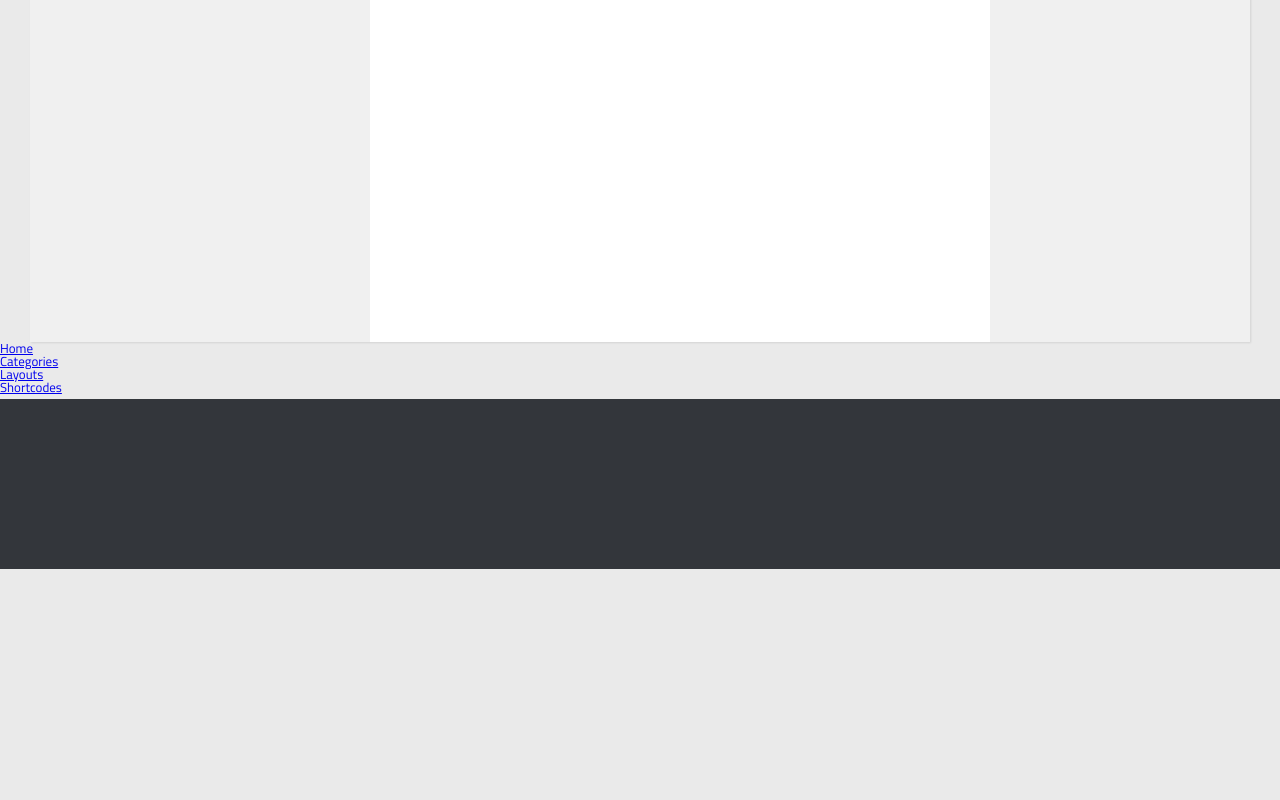
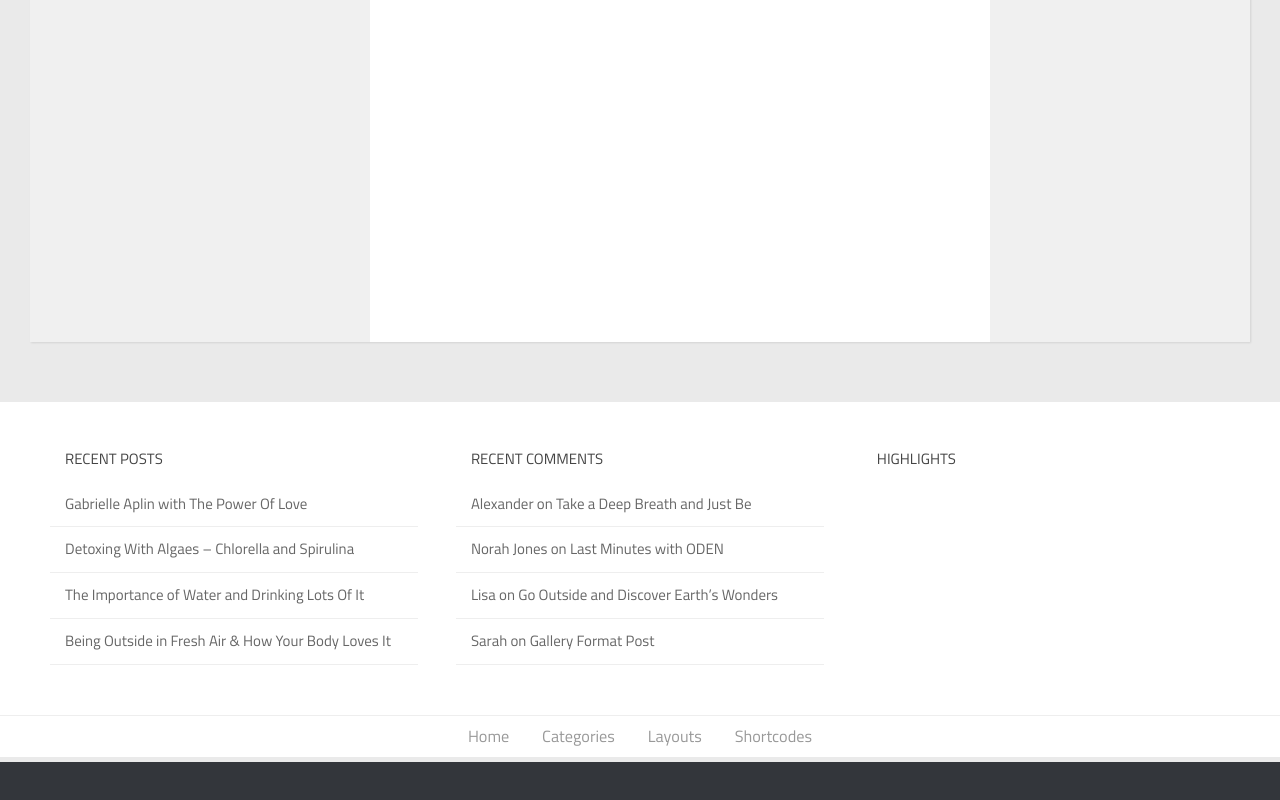
Before and after one commit to nazomikan/coding-knock, a website: page public/page/human/index.html in a window 1280 px wide. Shown: the part 1486-2286 px from the top of the page. Before the commit the page ends 2055 px from the top, so only its background shows below. Drawn offline with Linux system fonts and the light colour scheme.

Commit message:
[human] add sublinks

```diff
--- a/public/page/human/css/style.css
+++ b/public/page/human/css/style.css
@@ -35,6 +35,7 @@ html,body{
 
 .sec-columnWrapper{
     box-shadow: 1px 1px 2px rgba(0,0,0,0.1);
+    margin-bottom: 60px;
     zoom: 1;
 }
 
@@ -222,3 +223,85 @@ html,body{
     text-indent: -999px;
     display: block;
 }
+
+
+
+.mod-subLinks{
+    background-color: #FFFFFF;
+}
+
+.mod-subLinks .recentActivities{
+    padding: 20px;
+    border-bottom: 1px solid #eee;
+}
+
+
+.mod-subLinks .recentActivities .activitiesWrapper{
+    max-width: 1380px;
+    padding: 30px;
+    margin: 0 auto;
+    zoom: 1;
+}
+
+.mod-subLinks .recentActivities .activitiesWrapper:after{
+    content: "";
+    display: block;
+    clear: both;
+}
+
+.mod-subLinks .recentActivities .activitiesWrapper .recentPosts{
+    width: 31.2%;
+    margin-right: 3.2%;
+    float: left;
+}
+
+.mod-subLinks .recentActivities .activitiesWrapper .recentComments{
+    width: 31.2%;
+    margin-right: 3.2%;
+    float: left;
+}
+
+.mod-subLinks .recentActivities .activitiesWrapper .highLights{
+    width: 31.2%;
+    float: left;
+}
+
+.mod-subLinks .recentActivities .activitiesWrapper .caption{
+    padding-left: 15px;
+    padding-bottom: 15px;
+    font-size: 1.15em;
+    font-weight: lighter;
+    color: #444;
+}
+
+.mod-subLinks .recentActivities .activitiesWrapper .record{
+    padding: 15px;
+    border-bottom: 1px solid #eee;
+}
+
+.mod-subLinks .recentActivities .activitiesWrapper .record a{
+    color: #666;
+    font-size: 1.15em;
+    text-decoration: none;
+}
+
+.mod-subLinks .nav{
+
+}
+
+.mod-subLinks .nav ul{
+    text-align: center;
+    padding: 12px;
+}
+
+.mod-subLinks .nav ul li{
+    display: inline-block;
+}
+
+.mod-subLinks .nav ul li a{
+    font-size: 1.25em;
+    text-decoration: none;
+    padding-left: 15px;
+    padding-right: 15px;
+    color: #999;
+}
--- a/public/page/human/index.html
+++ b/public/page/human/index.html
@@ -80,13 +80,28 @@
             </div>
         </main>
         <div class="mod-subLinks">
-            <div class="recentPost">
+            <div class="recentActivities">
+                <div class="activitiesWrapper">
+                    <div class="recentPosts">
+                        <h2 class="caption">RECENT POSTS</h2>
+                        <p class="record"><a href="#">Gabrielle Aplin with The Power Of Love</a></p>
+                        <p class="record"><a href="#">Detoxing With Algaes – Chlorella and Spirulina</a></p>
+                        <p class="record"><a href="#">The Importance of Water and Drinking Lots Of It</a></p>
+                        <p class="record"><a href="#">Being Outside in Fresh Air & How Your Body Loves It</a></p>
+                    </div>
+                    <div class="recentComments">
+                        <h2 class="caption">RECENT COMMENTS</h2>
+                        <p class="record"><a href="#">Alexander on Take a Deep Breath and Just Be</a></p>
+                        <p class="record"><a href="#">Norah Jones on Last Minutes with ODEN</a></p>
+                        <p class="record"><a href="#">Lisa on Go Outside and Discover Earth’s Wonders</a></p>
+                        <p class="record"><a href="#">Sarah on Gallery Format Post</a></p>
+                    </div>
+                    <div class="highLights">
+                        <h2 class="caption">HIGHLIGHTS</h2>
+                    </div>
+                </div>
             </div>
-            <div class="recentComments">
-            </div>
-            <div class="highLights">
-            </div>
-            <nav>
+            <nav class="nav">
                 <ul>
                     <li>
                         <a href="#">Home</a>
```
